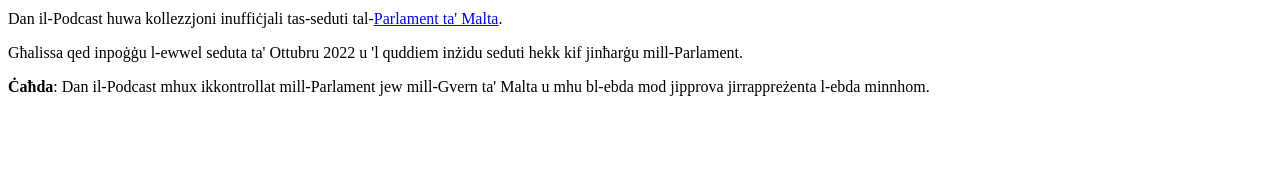
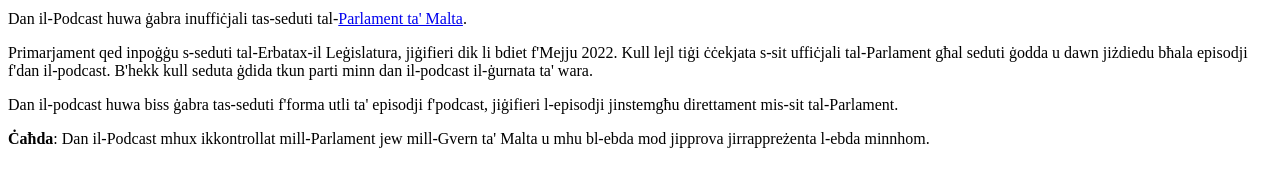
Before and after one commit to mdebono/parlament.mt.podcast, a plain HTML site: page public/index.html in a window 1280 px wide. Shown: the part 110-296 px from the top of the page. Drawn offline with Linux system fonts and the light colour scheme.

Commit message:
#10: Change description and hompage info

```diff
--- a/public/index.html
+++ b/public/index.html
@@ -9,8 +9,11 @@
               <img src="https://www.gstatic.com/podcasts_console/promote/English_EN/EN_Google_Podcasts_Badge.svg" width="150" height="38" alt="Listen on Google Podcasts">
             </a>
         </div>
-        <p>Dan il-Podcast huwa kollezzjoni inuffiċjali tas-seduti tal-<a href="https://parlament.mt/">Parlament ta' Malta</a>.</p>
-        <p>Għalissa qed inpoġġu l-ewwel seduta ta' Ottubru 2022 u 'l quddiem inżidu seduti hekk kif jinħarġu mill-Parlament.</p>
+        <p>Dan il-Podcast huwa ġabra inuffiċjali tas-seduti tal-<a href="https://parlament.mt/">Parlament ta' Malta</a>.</p>
+        <p>Primarjament qed inpoġġu s-seduti tal-Erbatax-il Leġislatura, jiġifieri dik li bdiet f'Mejju 2022.
+            Kull lejl tiġi ċċekjata s-sit uffiċjali tal-Parlament għal seduti ġodda u dawn jiżdiedu bħala episodji f'dan il-podcast.
+            B'hekk kull seduta ġdida tkun parti minn dan il-podcast il-ġurnata ta' wara.</p>
+        <p>Dan il-podcast huwa biss ġabra tas-seduti f'forma utli ta' episodji f'podcast, jiġifieri l-episodji jinstemgħu direttament mis-sit tal-Parlament.</p>
         <p><strong>Ċaħda</strong>: Dan il-Podcast mhux ikkontrollat mill-Parlament jew mill-Gvern ta' Malta u mhu bl-ebda mod jipprova jirrappreżenta l-ebda minnhom.</p>
     </body>
 </html>
```
Also changed, not shown: 1 other file.
